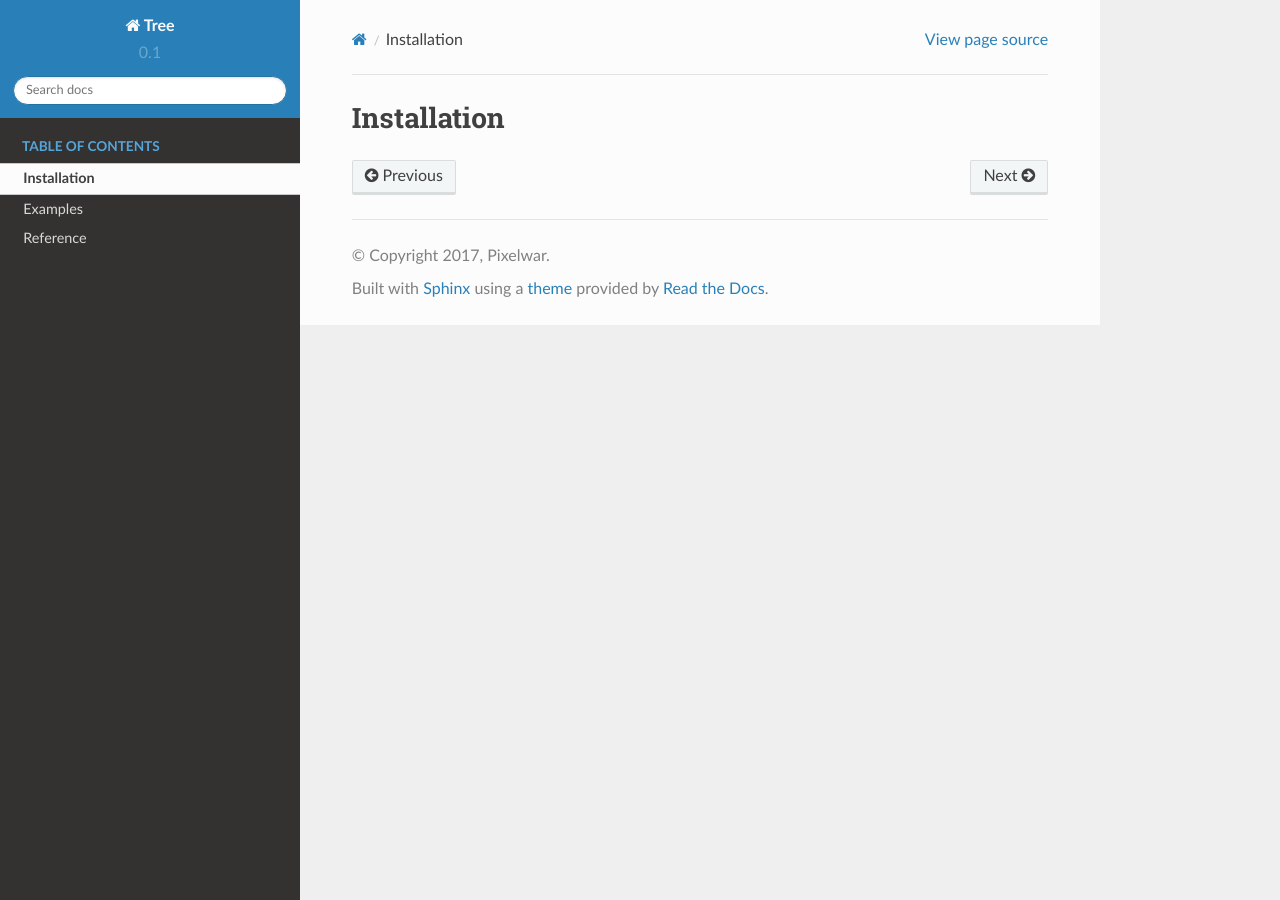
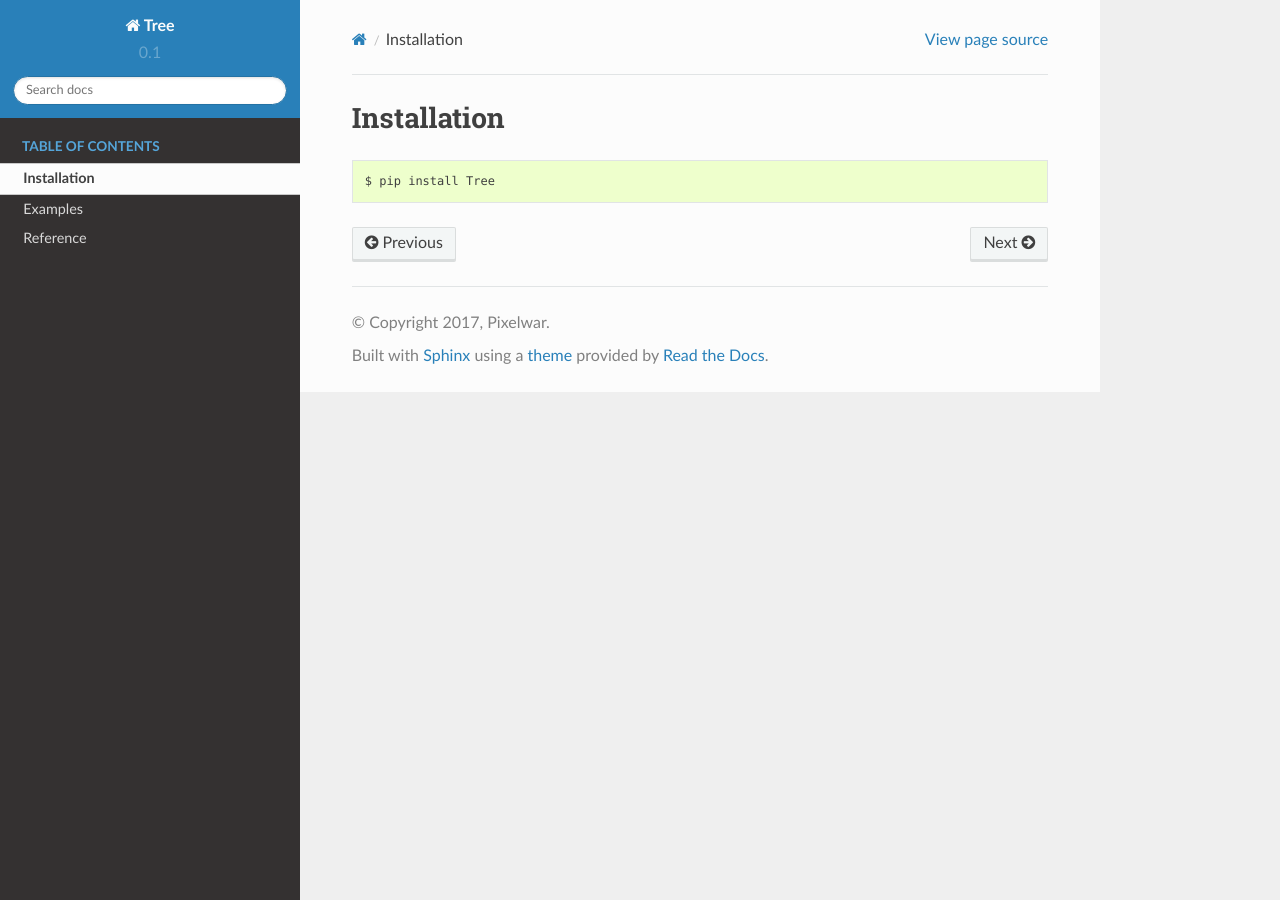
Before and after one commit to PixelwarStudio/PyTree, a Sphinx documentation site: the page built from docs/installation.rst, in a window 1280 px wide. Built offline with Sphinx 7.4.7 and the Read the Docs theme 2.0.0, drawn with Linux system fonts in a browser that asks for light colours.

Commit message:
add installation using pip

```diff
--- a/docs/installation.rst
+++ b/docs/installation.rst
@@ -1,2 +1,5 @@
 Installation
 ============
+.. code-block:: bash
+
+    $ pip install Tree
```
